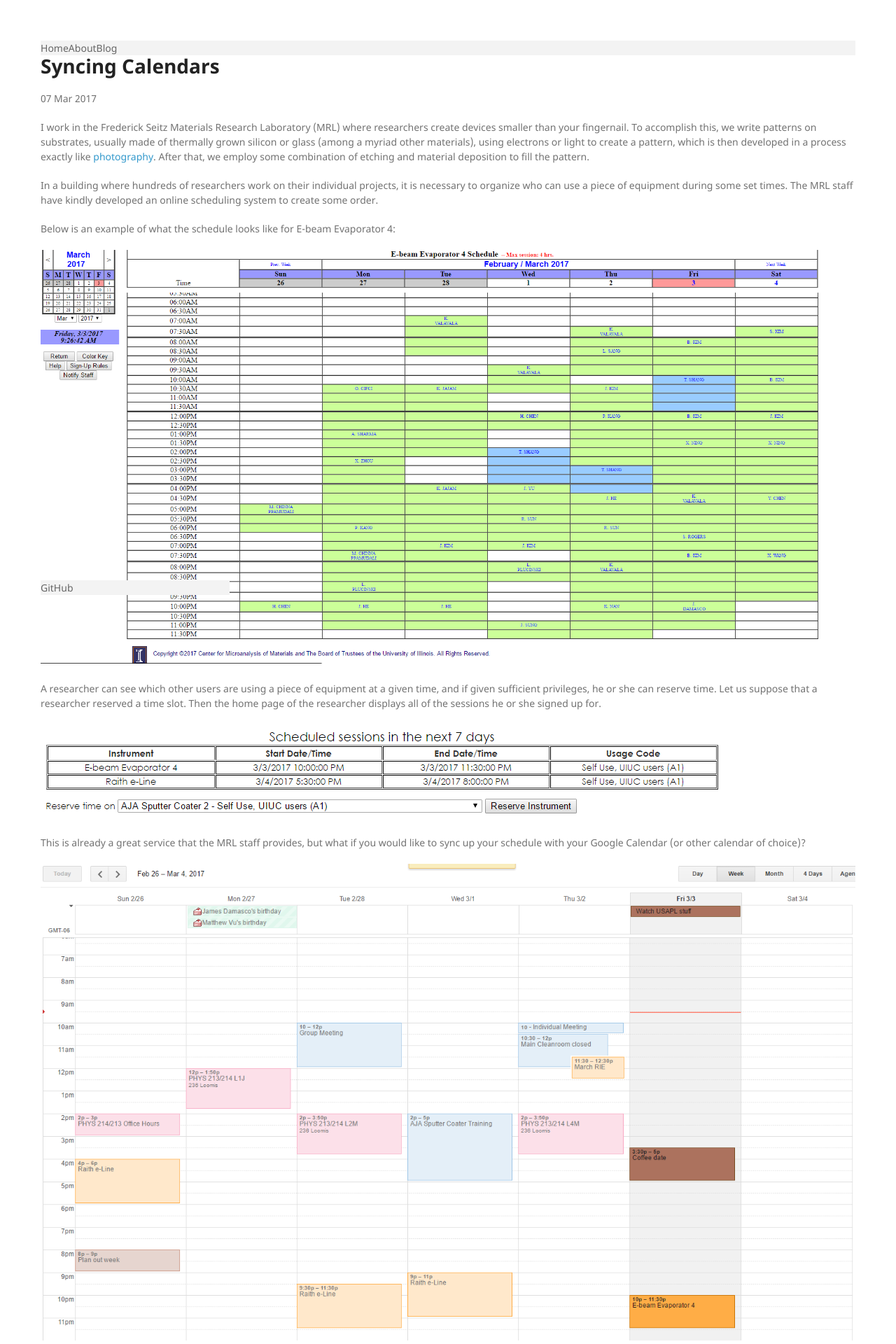
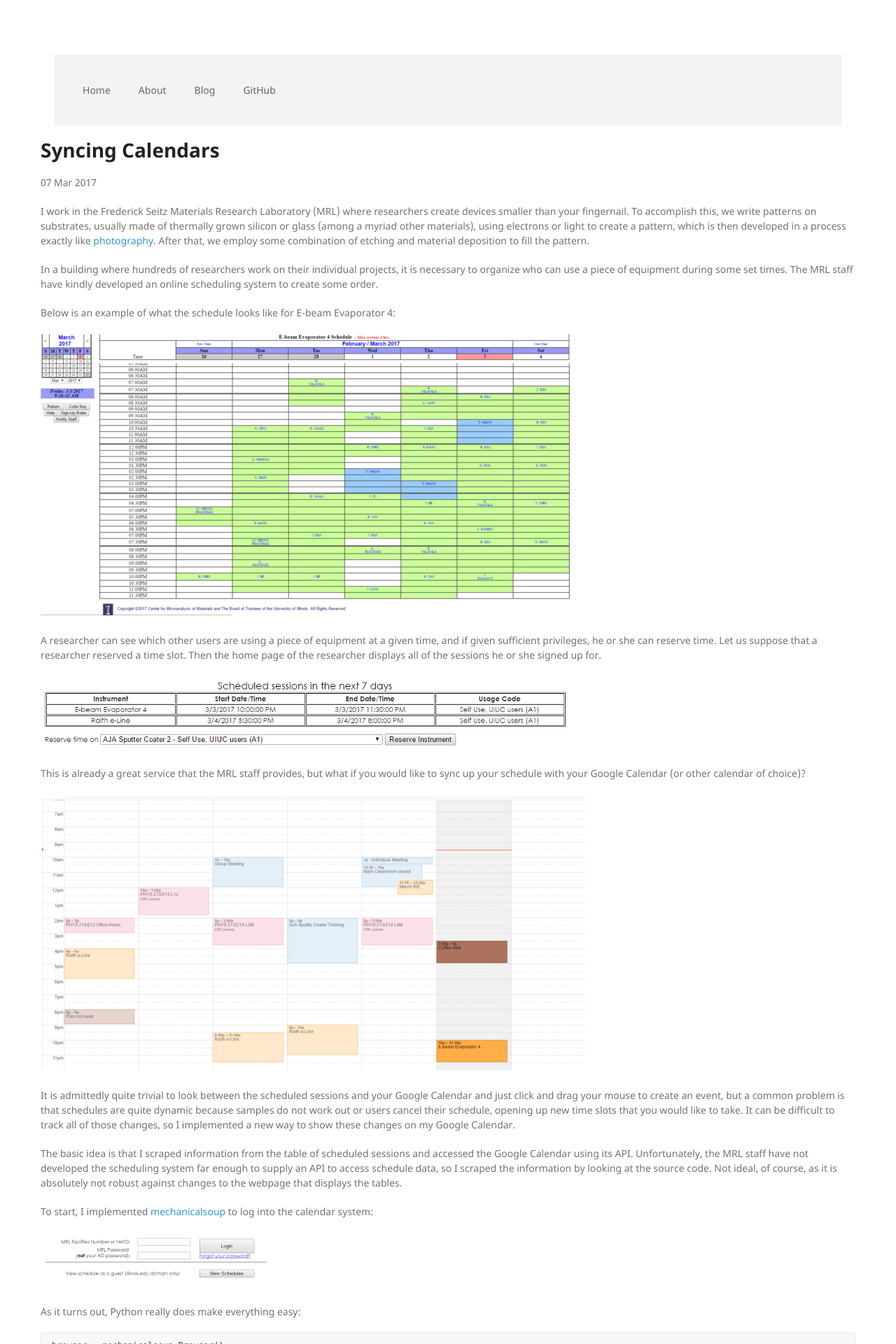
Before and after one commit to pbnjeff89/pbnjeff89.github.io, a Jekyll site: the page built from _posts/2017-03-07-MRL-GCal-Sync.md, in a window 1280 px wide. Shown: the top 1920 px of the page at 70% size. Built offline with Jekyll 4.4.1, drawn with Linux system fonts in a browser that asks for light colours.

Commit message:
Rescaled images, added in spaces, changed navbar CSS

````diff
--- a/_layouts/default.html
+++ b/_layouts/default.html
@@ -19,15 +19,11 @@
 	      <li><a href="/">Home</a></li>
 	      <li><a href="/about">About</a></li>
 	      <li><a href="/blog">Blog</a></li>
+		  <li><a href="https://github.com/pbnjeff89">GitHub</a></li>
 	    </ul>
     </nav>
     <div class="container">
       {{ content }}
     </div><!-- /.container -->
-    <footer>
-      <ul>
-	    <li><a href="https://github.com/pbnjeff89">GitHub</a></li>
-      </ul>
-    </footer>
   </body>
 </html>
--- a/_posts/2017-03-07-MRL-GCal-Sync.md
+++ b/_posts/2017-03-07-MRL-GCal-Sync.md
@@ -8,24 +8,32 @@
 In a building where hundreds of researchers work on their individual projects, it is necessary to organize who can use a piece of equipment during some set times. The MRL staff have kindly developed an online scheduling system to create some order.
 
 Below is an example of what the schedule looks like for E-beam Evaporator 4:
+&nbsp;
 
 ![E-beam 4 Schedule](/assets/images/2017-03-05-mrl-schedule.png)
+&nbsp;
 
 A researcher can see which other users are using a piece of equipment at a given time, and if given sufficient privileges, he or she can reserve time. Let us suppose that a researcher reserved a time slot. Then the home page of the researcher displays all of the sessions he or she signed up for.
+&nbsp;
 
 ![Scheduled sessions](/assets/images/2017-03-05-scheduled-sessions.png)
+&nbsp;
 
 This is already a great service that the MRL staff provides, but what if you would like to sync up your schedule with your Google Calendar (or other calendar of choice)?
+&nbsp;
 
 ![Initial Google Calendar](/assets/images/2017-03-05-initial-cal.png)
+&nbsp;
 
 It is admittedly quite trivial to look between the scheduled sessions and your Google Calendar and just click and drag your mouse to create an event, but a common problem is that schedules are quite dynamic because samples do not work out or users cancel their schedule, opening up new time slots that you would like to take. It can be difficult to track all of those changes, so I implemented a new way to show these changes on my Google Calendar.
 
 The basic idea is that I scraped information from the table of scheduled sessions and accessed the Google Calendar using its API. Unfortunately, the MRL staff have not developed the scheduling system far enough to supply an API to access schedule data, so I scraped the information by looking at the source code. Not ideal, of course, as it is absolutely not robust against changes to the webpage that displays the tables.
 
 To start, I implemented [mechanicalsoup](https://github.com/hickford/MechanicalSoup) to log into the calendar system:
+&nbsp;
 
 ![Log In screen](/assets/images/2017-03-05-mrl-login.png)
+&nbsp;
 
 As it turns out, Python really does make everything easy:
 
@@ -53,7 +61,9 @@
 ```
 
 There are some other issues with dealing with RFC3339 formatting and making sure you're in the correct time zone, but aside from that the workflow is relatively simple. The final product looks like this:
+&nbsp;
 
 ![Final Google Calendar](/assets/images/2017-03-05-final-cal.png)
+&nbsp;
 
 At this point, I'm hoping to graduate soon, so I don't really know how much more I'm willing to work on this, but you could always check out my code on github and make more improvements. One thing I know that can and should absolutely be changed is the hard-coding that is used. In principle, the variables user and password ought to take information from an external file (like how the GCalHelper file accesses `client_secret.json`) so that information is kept safe and the script is not tied to a specific individual. Like I mentioned above, perhaps the MRL staff could implement an API to help the MRL users access schedule data much more easily. You could imagine that doing so could also aid in the development of a mobile app, though I think that is probably still a bit naive and trivial if the MRL staff just release a web version of the scheduling website.
--- a/assets/css/style.scss
+++ b/assets/css/style.scss
@@ -5,14 +5,16 @@
 
 nav ul {
   list-style-type: none;
-  margin: 0;
-  padding: 0;
+  margin: 20px;
+  padding: 20px;
   background-color: #f3f3f3;
   overflow: hidden;
 }
 
 nav ul li {
   float: left;
+  margin: 10px;
+  padding: 10px;
 }
 
 nav ul li a{
@@ -20,25 +22,4 @@
   color: #666;
   text-align: center;
   padding: 14px 16 px;
-  text-decoration: none;
 }
-
-footer ul {
-  list-style-type: none;
-  margin: 0;
-  padding: 0;
-  background-color: #f3f3f3;
-  overflow: hidden;
-}
-
-footer ul li {
-  float: left;
-}
-
-footer ul li a{
-  display: block;
-  color: #666;
-  text-align: center;
-  padding: 14px 16 px;
-  text-decoration: none;
-}
````
Also changed, not shown: assets/images/2017-03-05-final-cal.png, assets/images/2017-03-05-initial-cal.png, assets/images/2017-03-05-mrl-schedule.png, assets/images/2017-03-05-scheduled-sessions.png.
